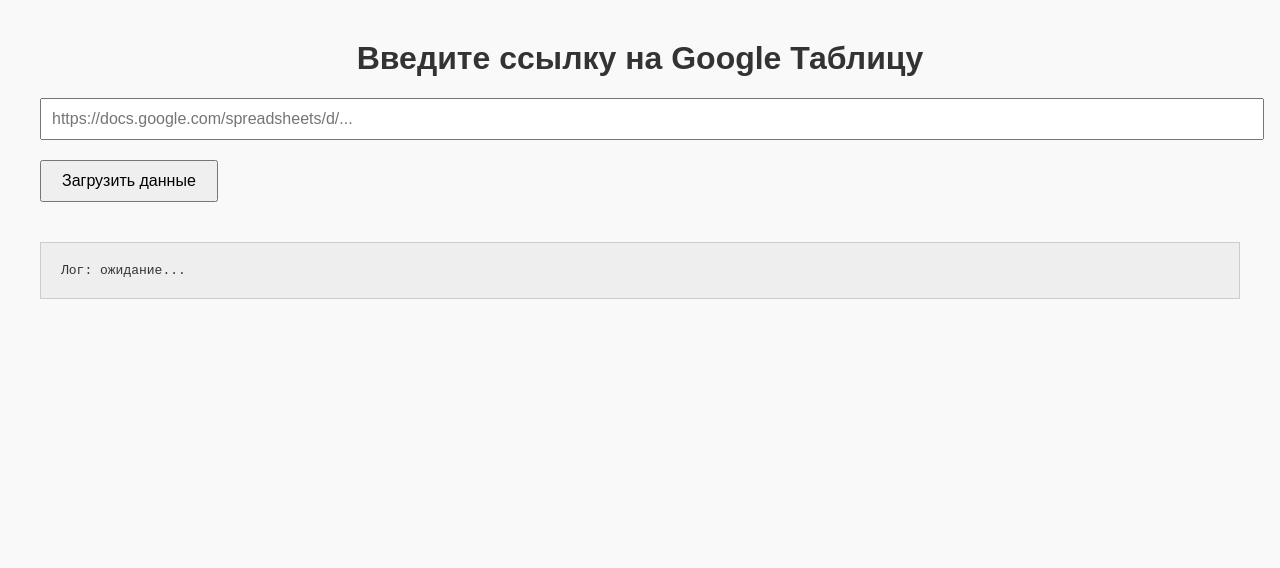
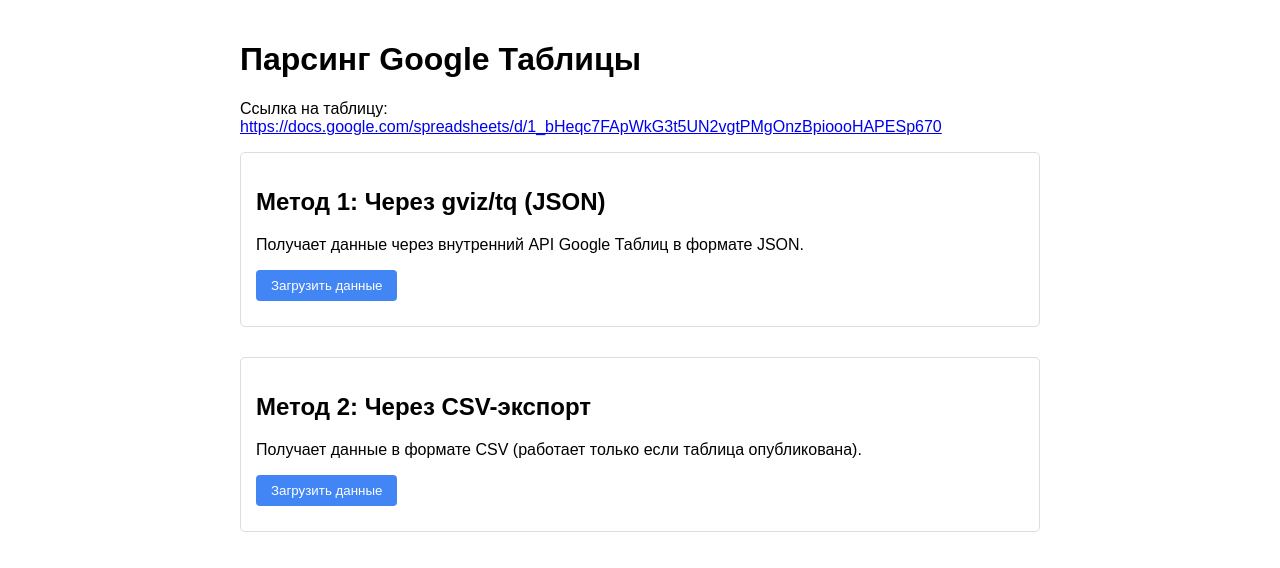
Before and after one commit to mylittletrump/Test1, a plain HTML site: page index.html in a window 1280 px wide. Drawn offline with Linux system fonts and the light colour scheme.

Commit message:
Update index.html

```diff
--- a/index.html
+++ b/index.html
@@ -2,166 +2,219 @@
 <html lang="ru">
 <head>
     <meta charset="UTF-8">
-  <title>Парсер Google Таблиц</title>
+    <meta name="viewport" content="width=device-width, initial-scale=1.0">
+    <title>Парсинг Google Таблицы</title>
     <style>
         body {
-      font-family: sans-serif;
-      margin: 40px;
-      background: #f9f9f9;
-      color: #333;
+            font-family: Arial, sans-serif;
+            max-width: 800px;
+            margin: 0 auto;
+            padding: 20px;
         }
-
-    h1 {
-      text-align: center;
+        .method {
+            margin-bottom: 30px;
+            border: 1px solid #ddd;
+            padding: 15px;
+            border-radius: 5px;
         }
-
-    input[type="text"] {
+        button {
+            padding: 8px 15px;
+            background-color: #4285f4;
+            color: white;
+            border: none;
+            border-radius: 4px;
+            cursor: pointer;
+            margin-right: 10px;
+        }
+        button:hover {
+            background-color: #3367d6;
+        }
+        pre {
+            background-color: #f5f5f5;
+            padding: 10px;
+            border-radius: 4px;
+            overflow-x: auto;
+        }
+        .log {
+            margin-top: 10px;
+            color: #666;
+        }
+        .error {
+            color: #d32f2f;
+        }
+        .success {
+            color: #388e3c;
+        }
+        table {
+            border-collapse: collapse;
             width: 100%;
-      padding: 10px;
-      font-size: 16px;
-      margin-bottom: 20px;
-    }
-
-    button {
-      padding: 10px 20px;
-      font-size: 16px;
-      cursor: pointer;
-    }
-
-    .project {
-      background: white;
-      border: 1px solid #ddd;
-      padding: 20px;
-      margin-bottom: 20px;
-      box-shadow: 0 2px 4px rgba(0,0,0,0.05);
-    }
-
-    img {
-      max-width: 100%;
-      height: auto;
             margin-top: 10px;
         }
-
-    #log {
-      margin-top: 40px;
-      padding: 20px;
-      background: #eee;
-      border: 1px solid #ccc;
-      font-family: monospace;
-      white-space: pre-wrap;
-      word-wrap: break-word;
+        th, td {
+            border: 1px solid #ddd;
+            padding: 8px;
+            text-align: left;
+        }
+        th {
+            background-color: #f2f2f2;
         }
     </style>
 </head>
 <body>
+    <h1>Парсинг Google Таблицы</h1>
+    <p>Ссылка на таблицу: <a href="https://docs.google.com/spreadsheets/d/1_bHeqc7FApWkG3t5UN2vgtPMgOnzBpioooHAPESp670/edit?gid=0#gid=0" target="_blank">https://docs.google.com/spreadsheets/d/1_bHeqc7FApWkG3t5UN2vgtPMgOnzBpioooHAPESp670</a></p>
 
-  <h1>Введите ссылку на Google Таблицу</h1>
+    <div class="method">
+        <h2>Метод 1: Через gviz/tq (JSON)</h2>
+        <p>Получает данные через внутренний API Google Таблиц в формате JSON.</p>
+        <button onclick="parseViaGviz()">Загрузить данные</button>
+        <div class="log" id="gviz-log"></div>
+        <div id="gviz-result"></div>
+    </div>
 
-  <input type="text" id="sheet-url" placeholder="https://docs.google.com/spreadsheets/d/... " />
-  <button onclick="loadData()">Загрузить данные</button>
-
-  <div id="projects"></div>
-  <div id="log">Лог: ожидание...</div>
-
-  <!-- PapaParse -->
-  <script src="papaparse.min.js"></script>
+    <div class="method">
+        <h2>Метод 2: Через CSV-экспорт</h2>
+        <p>Получает данные в формате CSV (работает только если таблица опубликована).</p>
+        <button onclick="parseViaCsv()">Загрузить данные</button>
+        <div class="log" id="csv-log"></div>
+        <div id="csv-result"></div>
+    </div>
 
     <script>
-    function log(message) {
-      const logDiv = document.getElementById("log");
-      logDiv.textContent += "\n" + new Date().toLocaleTimeString() + " — " + message;
-      console.log(message); // Также выводим в консоль браузера
+        // ID вашей таблицы (извлечен из URL)
+        const sheetId = '1_bHeqc7FApWkG3t5UN2vgtPMgOnzBpioooHAPESp670';
+        // Название листа (по умолчанию - первый лист)
+        const sheetName = 'Sheet1';
+
+        // Логгирование
+        function logToElement(elementId, message, isError = false) {
+            const element = document.getElementById(elementId);
+            const logEntry = document.createElement('div');
+            logEntry.textContent = message;
+            logEntry.className = isError ? 'error' : 'success';
+            element.appendChild(logEntry);
         }
 
-    function extractCsvUrl(fullUrl) {
-      log("Извлечение CSV-ссылки...");
-      const match = fullUrl.match(/\/spreadsheets\/d\/([^\/]+)/);
-      if (!match || !match[1]) {
-        const errorMsg = "Не удалось извлечь ID таблицы";
-        log("❌ Ошибка: " + errorMsg);
-        throw new Error(errorMsg);
-      }
-      const sheetName = "Лист1";
-      const csvUrl = `https://docs.google.com/spreadsheets/d/ ${match[1]}/gviz/tq?tqx=out:csv&sheet=${sheetName}`;
-      log("✅ CSV-ссылка создана: " + csvUrl);
-      return csvUrl;
+        // Метод 1: Через gviz/tq (JSON)
+        async function parseViaGviz() {
+            const logElement = 'gviz-log';
+            const resultElement = 'gviz-result';
+
+            // Очищаем предыдущие результаты
+            document.getElementById(logElement).innerHTML = '';
+            document.getElementById(resultElement).innerHTML = '';
+
+            logToElement(logElement, 'Начало загрузки данных через gviz/tq...');
+
+            try {
+                const url = `https://docs.google.com/spreadsheets/d/${sheetId}/gviz/tq?tqx=out:json&sheet=${sheetName}`;
+                logToElement(logElement, `Отправляем запрос по URL: ${url}`);
+
+                const response = await fetch(url);
+
+                if (!response.ok) {
+                    throw new Error(`Ошибка HTTP: ${response.status}`);
                 }
 
-    function loadData() {
-      const url = document.getElementById("sheet-url").value.trim();
-      log("🔄 Запуск загрузки данных...");
+                const text = await response.text();
+                logToElement(logElement, 'Получен ответ от сервера. Обрабатываем JSON...');
 
-      if (!url) {
-        log("❌ Не указана ссылка на таблицу.");
-        alert("Введите корректную ссылку");
-        return;
-      }
+                // Обработка специфичного формата Google
+                const json = JSON.parse(text.substring(47).slice(0, -2));
+                logToElement(logElement, 'Данные успешно преобразованы в JSON');
 
-      try {
-        const csvUrl = extractCsvUrl(url);
+                // Преобразуем данные в таблицу HTML
+                let tableHtml = '<h3>Результат:</h3><table>';
 
-        log("📥 Начинаю загрузку CSV...");
-        Papa.parse(csvUrl, {
-          download: true,
-          header: true,
-          skipEmptyLines: true,
-          complete: function(results) {
-            log("📦 Данные получены:");
-            log(JSON.stringify(results, null, 2));
-            displayProjects(results.data);
-          },
-          error: function(err) {
-            log("🔥 Ошибка парсинга: " + err.message);
-            alert("Ошибка при парсинге данных: " + err.message);
-          }
+                // Заголовки таблицы
+                tableHtml += '<tr>';
+                json.table.cols.forEach(col => {
+                    tableHtml += `<th>${col.label || ''}</th>`;
+                });
+                tableHtml += '</tr>';
+
+                // Строки таблицы
+                json.table.rows.forEach(row => {
+                    tableHtml += '<tr>';
+                    row.c.forEach(cell => {
+                        tableHtml += `<td>${cell?.v || ''}</td>`;
+                    });
+                    tableHtml += '</tr>';
                 });
 
-      } catch (e) {
-        log("⚠️ Критическая ошибка: " + e.message);
-        alert("Ошибка: " + e.message);
+                tableHtml += '</table>';
+                document.getElementById(resultElement).innerHTML = tableHtml;
+                logToElement(logElement, 'Данные успешно отображены в таблице');
+
+            } catch (error) {
+                logToElement(logElement, `Ошибка: ${error.message}`, true);
+                document.getElementById(resultElement).innerHTML =
+                    `<p class="error">Ошибка при загрузке данных: ${error.message}</p>`;
             }
         }
 
-    function displayProjects(data) {
-      const container = document.getElementById("projects");
-      container.innerHTML = "";
+        // Метод 2: Через CSV-экспорт
+        async function parseViaCsv() {
+            const logElement = 'csv-log';
+            const resultElement = 'csv-result';
 
-      if (!data.length) {
-        container.innerHTML = "<p>Нет данных для отображения.</p>";
-        log("⚠️ Данные загружены, но пустые.");
-        return;
+            // Очищаем предыдущие результаты
+            document.getElementById(logElement).innerHTML = '';
+            document.getElementById(resultElement).innerHTML = '';
+
+            logToElement(logElement, 'Начало загрузки данных через CSV...');
+
+            try {
+                const url = `https://docs.google.com/spreadsheets/d/${sheetId}/export?format=csv&gid=0`;
+                logToElement(logElement, `Отправляем запрос по URL: ${url}`);
+
+                const response = await fetch(url);
+
+                if (!response.ok) {
+                    throw new Error(`Ошибка HTTP: ${response.status}. Возможно, таблица не опубликована.`);
                 }
 
-      log(`✅ Успешно загружено ${data.length} проектов`);
+                const csvData = await response.text();
+                logToElement(logElement, 'CSV данные получены. Обрабатываем...');
 
-      data.forEach((row, index) => {
-        const div = document.createElement("div");
-        div.className = "project";
-
-        div.innerHTML = `
-          <h2>${row["Название"] || "Без названия"}</h2>
-          <p><strong>Год:</strong> ${row["Год"]}</p>
-          <p><strong>Материалы:</strong> ${row["Материалы"]}</p>
-          <p><strong>Размер:</strong> ${row["Размер"]}</p>
-          <p><strong>Описание:</strong> ${row["Описание"]}</p>
-          <p><strong>Техника:</strong> ${row["Техника"]}</p>
-          <p><strong>Выставки:</strong> ${(row["Выставки"] || "").split("; ").join("<br>")}</p>
-          <p><strong>Коллекции:</strong> ${(row["Коллекции"] || "").split("; ").join("<br>")}</p>
-          ${row["Изображение"] ? `<img src="${getImageUrl(row["Изображение"])}" alt="">` : ""}
-        `;
-
-        container.appendChild(div);
-      });
+                // Парсим CSV
+                const rows = csvData.split('\n');
+                if (rows.length === 0) {
+                    throw new Error('CSV файл пуст');
                 }
 
-    function getImageUrl(link) {
-      const match = link.match(/file\/d\/([^\/]+)/);
-      if (match && match[1]) {
-        return `https://drive.google.com/uc?export=view&id= ${match[1]}`;
+                // Создаем HTML таблицу
+                let tableHtml = '<h3>Результат:</h3><table>';
+
+                // Заголовки
+                const headers = rows[0].split(',');
+                tableHtml += '<tr>';
+                headers.forEach(header => {
+                    tableHtml += `<th>${header}</th>`;
+                });
+                tableHtml += '</tr>';
+
+                // Строки данных
+                for (let i = 1; i < rows.length; i++) {
+                    const cells = rows[i].split(',');
+                    tableHtml += '<tr>';
+                    cells.forEach(cell => {
+                        tableHtml += `<td>${cell}</td>`;
+                    });
+                    tableHtml += '</tr>';
                 }
-      return "";
+
+                tableHtml += '</table>';
+                document.getElementById(resultElement).innerHTML = tableHtml;
+                logToElement(logElement, 'CSV данные успешно преобразованы в таблицу');
+
+            } catch (error) {
+                logToElement(logElement, `Ошибка: ${error.message}`, true);
+                document.getElementById(resultElement).innerHTML =
+                    `<p class="error">Ошибка при загрузке CSV: ${error.message}</p>
+                     <p>Убедитесь, что таблица опубликована (Файл → Публикация в Интернете → Опубликовать).</p>`;
+            }
         }
     </script>
-
 </body>
 </html>
```
Lines whose indentation alone changed are shown as unchanged.
